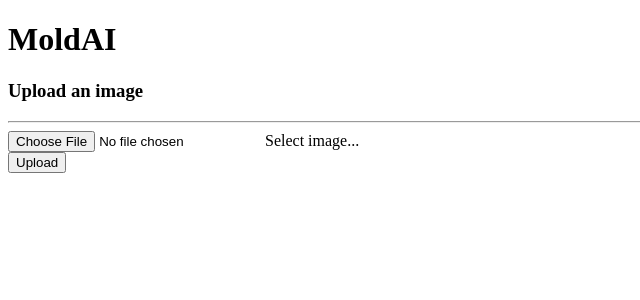
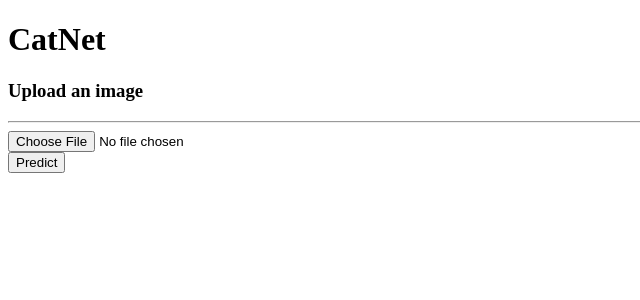
Before and after one commit to vladthesav/CatNet, a Flask app: page / in a window 1280 px wide. Shown: the top 300 px of the page, without its empty margins (0-640 px from the left). Run offline with Flask 2, Linux system fonts and the light colour scheme; some libraries are stand-ins or nearby versions.

Commit message:
refactoring UI code

```diff
--- a/application/server.py
+++ b/application/server.py
@@ -1,6 +1,6 @@
 
 from flask import Flask, jsonify,request, render_template
-from ml_pipeline import predict_cat_breed
+#from ml_pipeline import predict_cat_breed
 from PIL import Image
 
 app = Flask(__name__)
@@ -19,13 +19,12 @@ def predict():
 
     image = Image.open(image_data)
 
-
-    # model does its thing
-    out = predict_cat_breed(image)
+    return jsonify([1,2,3])
+    #predict cat breed
+    #out = predict_cat_breed(image)
 
     # send json back
     return jsonify(out)
 
-
 if __name__ == '__main__':
-    app.run(port=3500,host='0.0.0.0')
+    app.run(debug=True, port=3500,host='0.0.0.0')
--- a/application/templates/index.html
+++ b/application/templates/index.html
@@ -3,34 +3,54 @@
 
     <script src="//ajax.googleapis.com/ajax/libs/jquery/1.9.1/jquery.min.js"></script>
     <script type=text/javascript>
+            function file_to_img_element(img_data) {
+              //display uploaded image
+
+              //INPUT
+              //cat pic as js File  object
+
+              //output
+              //HTML img element with uploaded file
+              file_url = URL.createObjectURL(img_data);
+              var img = document.createElement("IMG");
+              img.src = file_url;
+              img.class = "uploaded-img";
+              return img;
+            }
+    </script>
+    <script type=text/javascript>
             $(function() {
-              $('a#test').on('click', function(e) {
+              img_container = $("div.img-container");
+              $('a#predict').on('click', function(e) {
                 e.preventDefault()
 
-                console.log($(this));
+                file_list = $("input.custom-file-input").prop("files");
 
-                file_list = $("input.custom-file-input").prop("files");
-                console.log(file_list);
-
-                //if no files stop here, to hell with nested if statements
+                //if no files uploaded, stop here
                 if(file_list.length==0) return;
 
                 //get file
                 file = file_list.item(0);
 
-                var file_data = new FormData(file_list);
-                //file_data.append('file', file);
+                //display uploaded image
+                img_container.html(file_to_img_element(file));
 
-                console.log(file_data);
-                $.getJSON('/predict',
-                  {method: 'POST',
-                  body: file_data},
-                    function(data) {
-                    //do nothing
-                    });
+                file_data = new FormData();
+                file_data.append('file', file);
+
+                //send data to cat breed prediction api
+                $.ajax({
+                  type: 'POST',
+                  url: '/predict',
+                  data: file_data,
+                  processData: false,
+                  contentType: false
+                }).done(function(data) {
+                    console.log(data);
+                });
 
 
-                return false;
+                //return;
               });
             });
     </script>
@@ -38,31 +58,27 @@
   <style>
 
   </style>
-<h1>MoldAI</h1>
+<h1>CatNet</h1>
 
 
 <div class="container">
-  <div class="row">
-    <div class="col">
 
       <h3>Upload an image</h3>
       <hr>
+      <div class="img-container"></div>
 
       <form action="/" method="POST" enctype="multipart/form-data">
 
         <div class="form-group">
           <div class="custom-file">
             <input type="file" class="custom-file-input" name="image" id="image">
-            <label class="custom-file-label" for="image">Select image...</label>
           </div>
         </div>
 
-        <a href=# id=test><button class='btn btn-default'>Upload</button></a>
+        <a href=# id=predict><button class='btn btn-default'>Predict</button></a>
 
       </form>
 
-    </div>
-  </div>
 </div>
 
 
```
